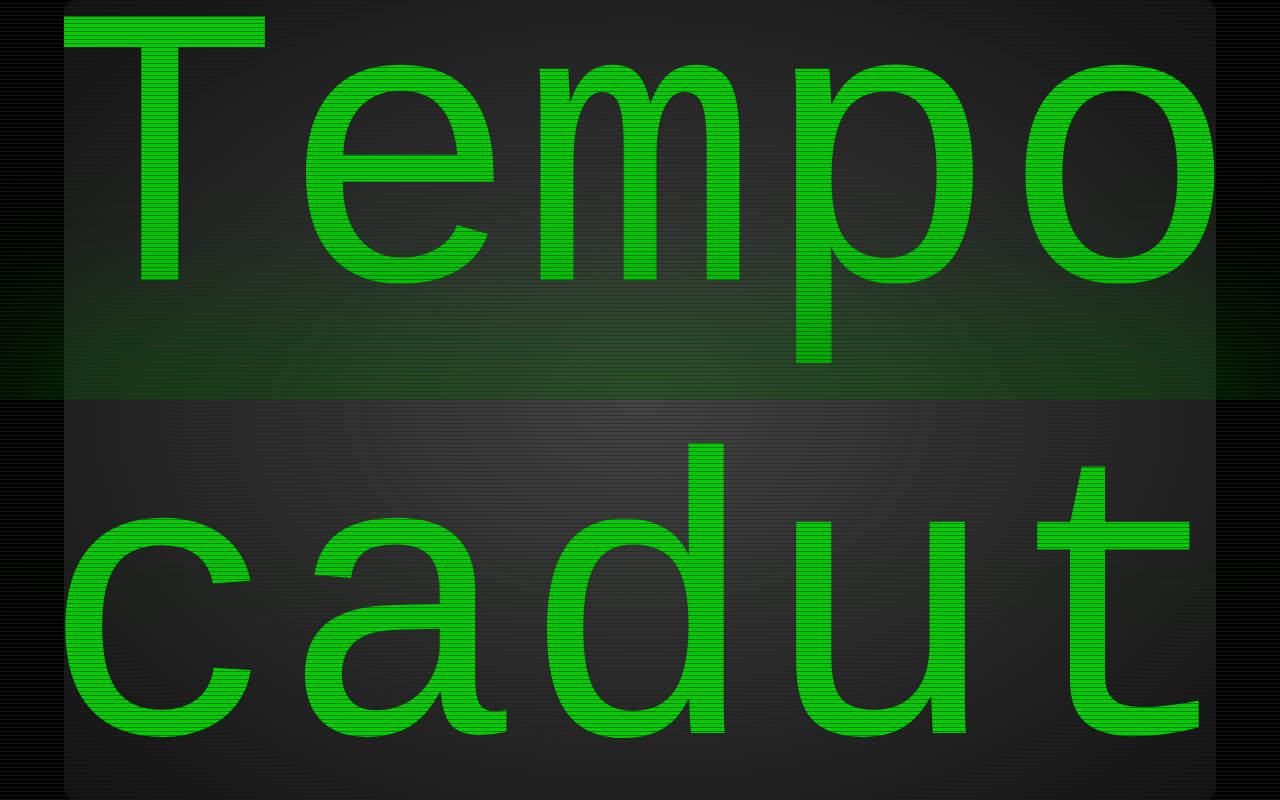
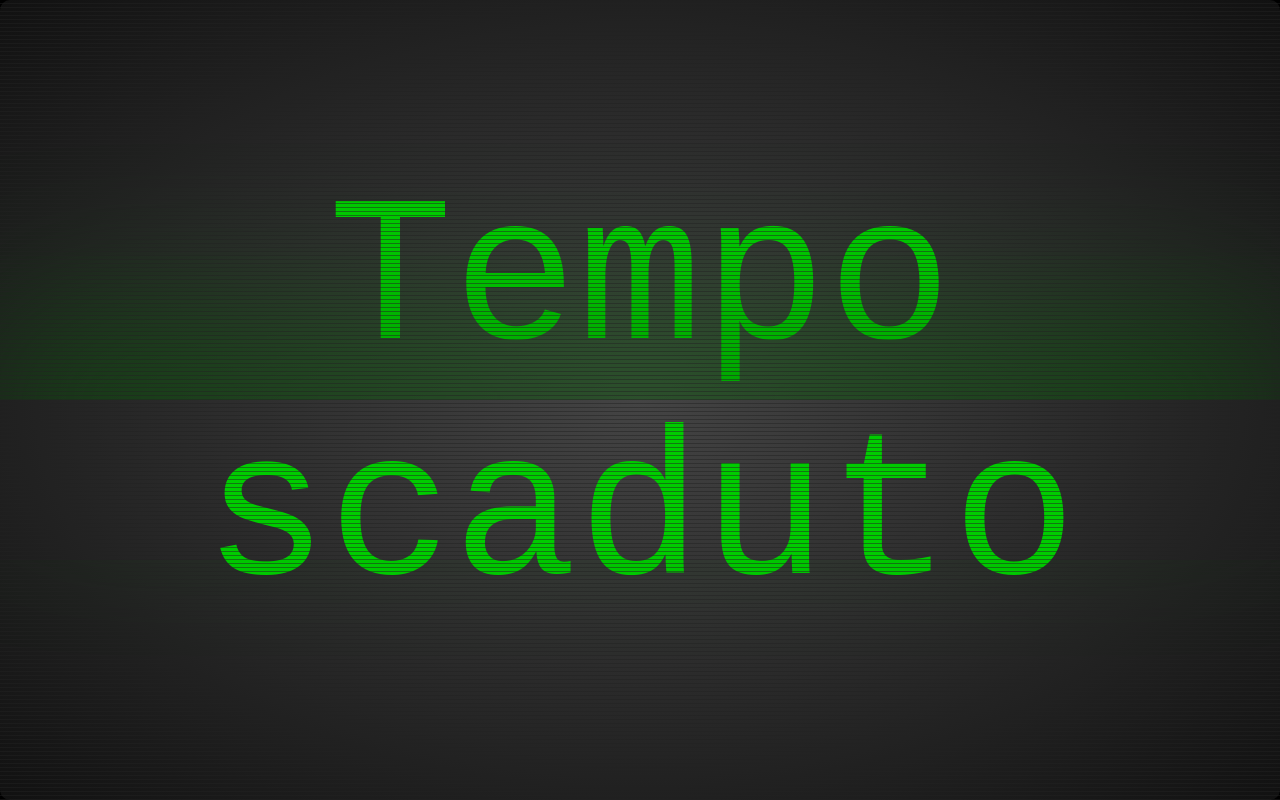
Before and after one commit to NinNonNan/countdown, a plain HTML site: page index.html in a window 1280 px wide. Drawn offline with Linux system fonts and the light colour scheme.

Commit message:
testo adattabile

```diff
--- a/styles.css
+++ b/styles.css
@@ -90,8 +90,8 @@ body {
 
   /* Ingrandisce e centra il div del conto alla rovescia */
   #countdownDiv {
-    width: 90%;
-    font-size: 25rem;
+    /* font-size: 25rem; */
+    font-size: calc(10vw + 10vh);
     color: #333;
     background-color: #fff;
     padding: 20px;
```
